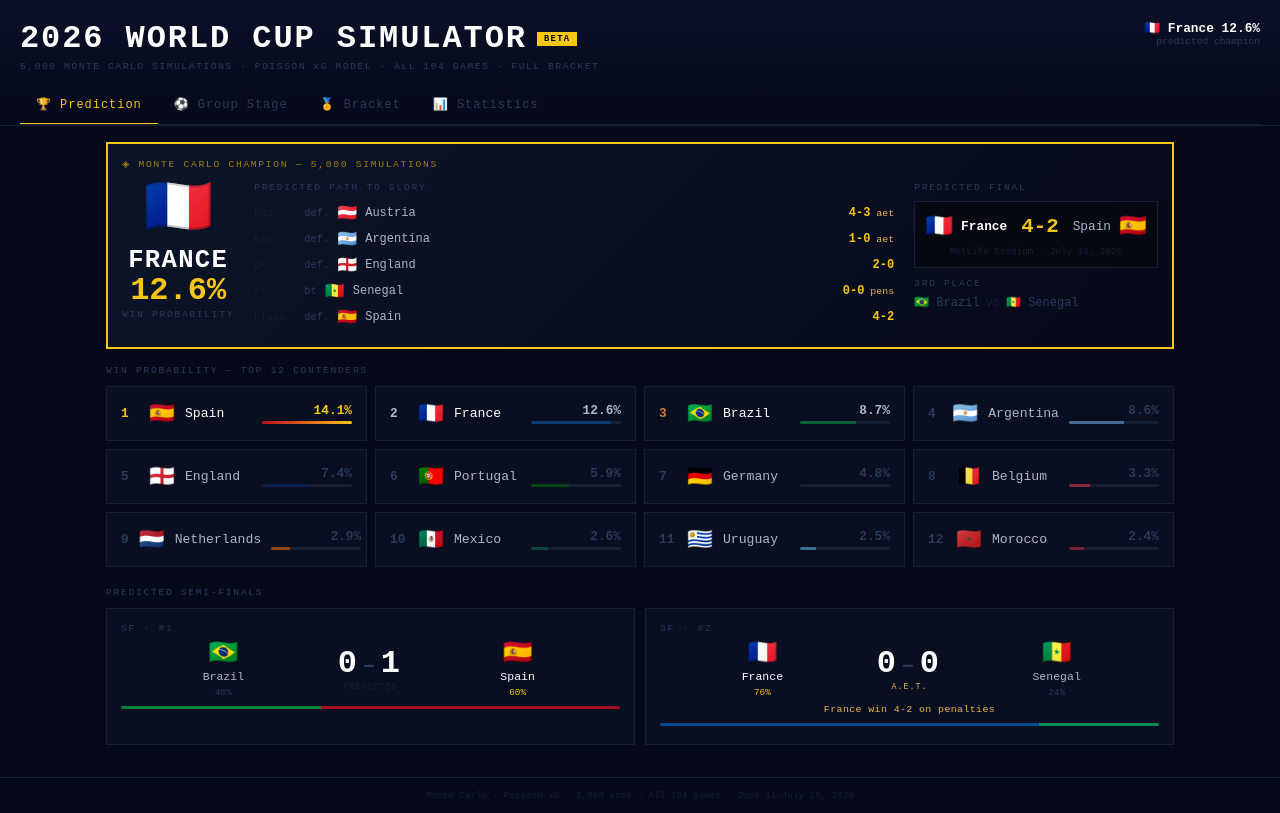
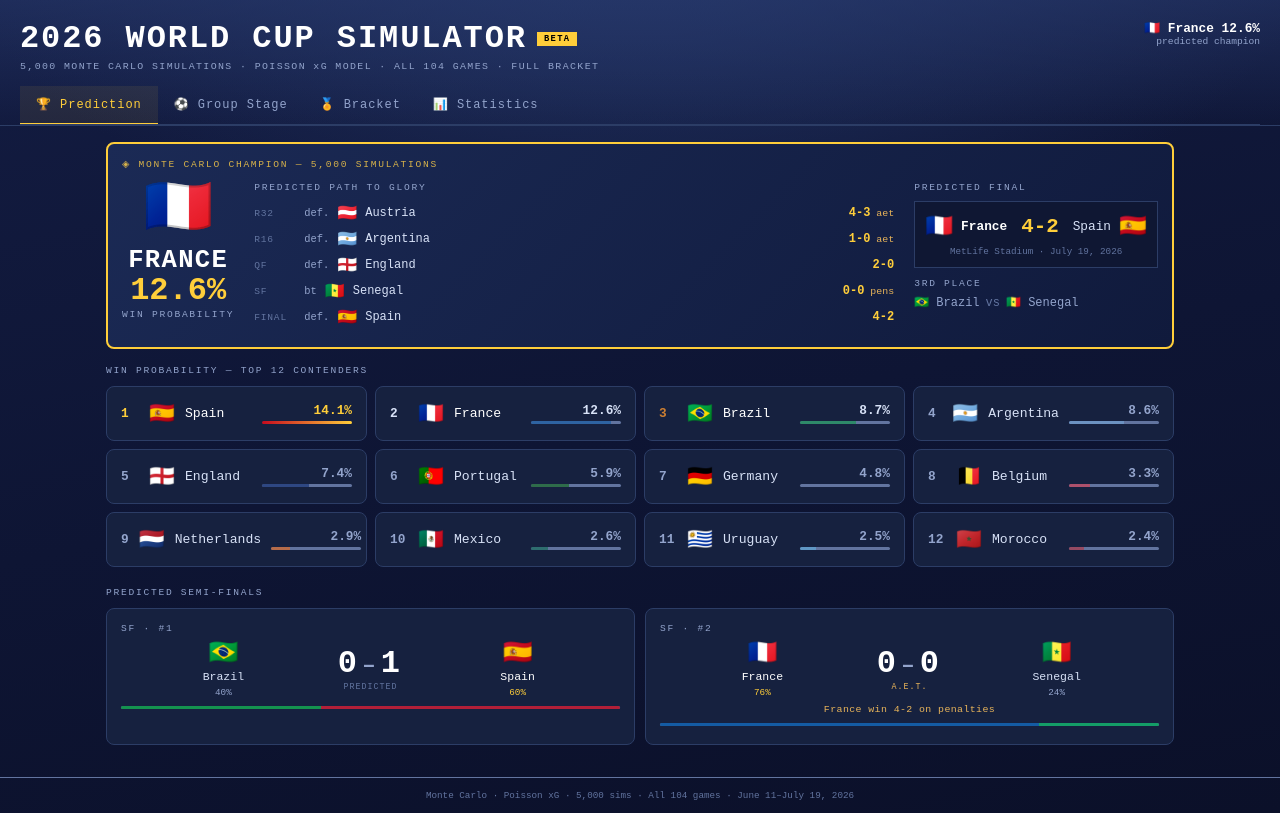
Before and after one commit to Aki88-Dot/WorldCupSim, a React (Vite) app: page / in a window 1280 px wide. Built offline with nearby package versions, Linux system fonts and the light colour scheme.

Commit message:
Update WC2026Simulator.jsx

```diff
--- a/src/WC2026Simulator.jsx
+++ b/src/WC2026Simulator.jsx
@@ -568,12 +568,12 @@ export default function WC2026() {
   }, []);
 
   if (!data) return (
-    <div style={{ minHeight: '100vh', background: '#06091A', display: 'flex', flexDirection: 'column', alignItems: 'center', justifyContent: 'center', fontFamily: 'monospace' }}>
+    <div style={{ minHeight: '100vh', background: 'radial-gradient(900px 460px at 50% 30%, #243667 0%, rgba(36,54,103,0) 65%), linear-gradient(168deg,#131C42,#0B1029)', display: 'flex', flexDirection: 'column', alignItems: 'center', justifyContent: 'center', fontFamily: 'monospace' }}>
       <style>{`@keyframes spin{to{transform:rotate(360deg)}} @keyframes pulse{0%,100%{opacity:1}50%{opacity:.4}}`}</style>
       <div style={{ fontSize: '3rem', animation: 'spin 1.5s linear infinite' }}>⚽</div>
-      <div style={{ color: '#FFD700', fontWeight: 700, fontSize: '1rem', letterSpacing: '0.2em', marginTop: '20px' }}>SIMULATING TOURNAMENT</div>
-      <div style={{ color: '#2A4A7A', fontSize: '0.72rem', marginTop: '8px', letterSpacing: '0.1em' }}>5,000 MONTE CARLO ITERATIONS · 104 GAMES EACH</div>
-      <div style={{ color: '#1A3060', fontSize: '0.65rem', marginTop: '4px' }}>Poisson xG model · Injury adjustments · Bracket projection</div>
+      <div style={{ color: '#FFCE3A', fontWeight: 700, fontSize: '1rem', letterSpacing: '0.2em', marginTop: '20px' }}>SIMULATING TOURNAMENT</div>
+      <div style={{ color: '#93A4CC', fontSize: '0.72rem', marginTop: '8px', letterSpacing: '0.1em' }}>5,000 MONTE CARLO ITERATIONS · 104 GAMES EACH</div>
+      <div style={{ color: '#62749F', fontSize: '0.65rem', marginTop: '4px' }}>Poisson xG model · Injury adjustments · Bracket projection</div>
     </div>
   );
 
@@ -583,19 +583,26 @@ export default function WC2026() {
   const maxWP = data.winProbs[0]?.p || 1;
 
   // ── STYLES ──
-  const bg = '#06091A', card = '#090E20', border = '#151F35';
-  const gold = '#F5C518', silver = '#A8B8CC', dim = '#2A3A5A', dimmer = '#151F35';
-  const green = '#22C55E', amber = '#F59E0B', red = '#EF4444';
+  // Brighter, more vibrant palette: lifted text tones for readability, a
+  // richer royal-blue ground with a soft top glow, and clearer card/borders.
+  const bg = '#0C1330', card = '#16213F', border = '#2C3D66';
+  const gold = '#FFCE3A', silver = '#D8E2F7', dim = '#93A4CC', dimmer = '#62749F';
+  const green = '#34D399', amber = '#FBBF24', red = '#F87171', accent = '#3DA9FC';
   const font = "'Courier New', Courier, monospace";
 
   const sx = {
-    app: { minHeight: '100vh', background: bg, fontFamily: font, color: silver },
-    hdr: { background: 'linear-gradient(180deg,#0B1028 0%,#06091A 100%)', borderBottom: `1px solid ${border}`, padding: '20px 20px 0' },
-    card: { background: card, border: `1px solid ${border}`, padding: '14px' },
+    app: {
+      minHeight: '100vh',
+      background: 'radial-gradient(1100px 520px at 50% -8%, #243667 0%, rgba(36,54,103,0) 62%), linear-gradient(168deg,#131C42 0%, #0E1534 52%, #0B1029 100%)',
+      backgroundColor: '#0C1330', backgroundAttachment: 'fixed',
+      fontFamily: font, color: silver,
+    },
+    hdr: { background: 'linear-gradient(180deg, rgba(40,58,110,0.55) 0%, rgba(12,19,48,0) 100%)', borderBottom: `1px solid ${border}`, padding: '20px 20px 0' },
+    card: { background: card, border: `1px solid ${border}`, padding: '14px', borderRadius: '8px' },
     label: { fontSize: '0.6rem', letterSpacing: '0.18em', textTransform: 'uppercase', color: dim },
-    tab: { background: 'none', border: 'none', padding: '11px 16px', fontFamily: font, fontSize: '0.75rem', cursor: 'pointer', letterSpacing: '0.08em', borderBottom: '2px solid transparent', transition: 'all .15s' },
-    rndBtn: { background: 'none', border: 'none', padding: '8px 12px', fontFamily: font, fontSize: '0.7rem', cursor: 'pointer', letterSpacing: '0.1em', borderBottom: '2px solid transparent', transition: 'all .15s' },
-    grpBtn: { background: 'none', border: `1px solid ${border}`, color: dim, padding: '5px 10px', fontFamily: font, cursor: 'pointer', fontSize: '0.72rem', transition: 'all .15s', letterSpacing: '0.05em' },
+    tab: { background: 'none', border: 'none', padding: '11px 16px', fontFamily: font, fontSize: '0.75rem', cursor: 'pointer', letterSpacing: '0.08em', borderBottom: '2px solid transparent', transition: 'all .18s ease' },
+    rndBtn: { background: 'none', border: 'none', padding: '8px 12px', fontFamily: font, fontSize: '0.7rem', cursor: 'pointer', letterSpacing: '0.1em', borderBottom: '2px solid transparent', borderRadius: '6px 6px 0 0', transition: 'all .18s ease' },
+    grpBtn: { background: 'none', border: `1px solid ${border}`, color: dim, padding: '5px 10px', fontFamily: font, cursor: 'pointer', fontSize: '0.72rem', borderRadius: '6px', transition: 'all .18s ease' , letterSpacing: '0.05em' },
     bar: { height: '3px', background: dimmer, borderRadius: '2px', overflow: 'hidden' },
     mono: { fontFamily: font },
   };
@@ -617,7 +624,7 @@ export default function WC2026() {
 
     return (
       <div onClick={() => setExpanded(open ? null : key)}
-        style={{ ...sx.card, cursor: 'pointer', borderColor: open ? '#2A4A7A' : border, marginBottom: 0, transition: 'border-color .15s' }}>
+        style={{ ...sx.card, cursor: 'pointer', borderColor: open ? accent : border, marginBottom: 0, transition: 'border-color .15s' }}>
         <div style={{ ...sx.label, marginBottom: '8px', display: 'flex', justifyContent: 'space-between', alignItems: 'center' }}>
           <span>{roundLabel} {isGroupGame ? `· Match ${idx + 1}` : `· #${idx + 1}`}</span>
           {g.label && <span style={{ color: dimmer, fontSize: '0.55rem' }}>{g.label}</span>}
@@ -690,8 +697,8 @@ export default function WC2026() {
     return (
       <div>
         {/* Champion card */}
-        <div style={{ ...sx.card, border: `2px solid ${gold}`, marginBottom: '16px', background: 'linear-gradient(135deg,#0C1528,#06091A)' }}>
-          <div style={{ ...sx.label, color: '#A08010', marginBottom: '12px' }}>◈ Monte Carlo Champion — {NSIMS.toLocaleString()} Simulations</div>
+        <div style={{ ...sx.card, border: `2px solid ${gold}`, marginBottom: '16px', background: 'linear-gradient(135deg,#1B2A55,#101A3C)' }}>
+          <div style={{ ...sx.label, color: '#D7B24A', marginBottom: '12px' }}>◈ Monte Carlo Champion — {NSIMS.toLocaleString()} Simulations</div>
           <div style={{ display: 'flex', flexWrap: 'wrap', gap: '20px', alignItems: 'flex-start' }}>
             {/* Winner */}
             <div style={{ textAlign: 'center', minWidth: '110px' }}>
@@ -724,7 +731,7 @@ export default function WC2026() {
             {/* Final matchup */}
             <div style={{ minWidth: '200px' }}>
               <div style={{ ...sx.label, marginBottom: '8px' }}>Predicted final</div>
-              <div style={{ background: '#060912', border: `1px solid ${border}`, padding: '10px', marginBottom: '10px' }}>
+              <div style={{ background: '#0F1733', border: `1px solid ${border}`, padding: '10px', marginBottom: '10px' }}>
                 <div style={{ display: 'flex', alignItems: 'center', gap: '8px', justifyContent: 'center' }}>
                   <span style={{ fontSize: '1.4rem' }}>{F(winner)}</span>
                   <span style={{ color: '#fff', fontWeight: 700, fontSize: '0.8rem' }}>{winner}</span>
@@ -788,11 +795,11 @@ export default function WC2026() {
       <div>
         <div style={{ display: 'flex', flexWrap: 'wrap', gap: '5px', marginBottom: '16px' }}>
           {Object.keys(GS).map(g => (
-            <button key={g} onClick={() => setGrp(g)} style={{
+            <button key={g} onClick={() => setGrp(g)} className={`wc-grp${grp === g ? ' on' : ''}`} style={{
               ...sx.grpBtn,
-              background: grp === g ? '#0D1E40' : 'none',
+              background: grp === g ? 'linear-gradient(135deg,#1B2E5E,#16264E)' : 'none',
               color: grp === g ? gold : dim,
-              borderColor: grp === g ? '#2A4A7A' : border,
+              borderColor: grp === g ? gold : border,
             }}>
               {g}
             </button>
@@ -812,7 +819,7 @@ export default function WC2026() {
             </thead>
             <tbody>
               {standing.map((row, i) => (
-                <tr key={row.t} style={{ borderBottom: `1px solid #0C1020`, background: i < 2 ? '#0B1530' : i === 2 ? '#0A1020' : 'none' }}>
+                <tr key={row.t} style={{ borderBottom: `1px solid #223354`, background: i < 2 ? '#1A2950' : i === 2 ? '#141E40' : 'none' }}>
                   <td style={{ padding: '7px 8px', color: i < 2 ? green : i === 2 ? amber : red, fontSize: '0.65rem', fontWeight: 700 }}>
                     {i < 2 ? '▲' : i === 2 ? '◆' : '▼'}
                   </td>
@@ -865,10 +872,11 @@ export default function WC2026() {
         {/* Round selector */}
         <div style={{ display: 'flex', borderBottom: `1px solid ${border}`, marginBottom: '16px', flexWrap: 'wrap' }}>
           {[['r32','R32',16],['r16','R16',8],['qf','QF',4],['sf','SF',2],['final','Final',2]].map(([id, label, n]) => (
-            <button key={id} onClick={() => setRnd(id)} style={{
+            <button key={id} onClick={() => setRnd(id)} className="wc-rnd" style={{
               ...sx.rndBtn,
               color: rnd === id ? gold : dim,
               borderBottomColor: rnd === id ? gold : 'transparent',
+              background: rnd === id ? 'rgba(255,206,58,0.08)' : 'none',
               marginBottom: '-1px',
             }}>
               {label} <span style={{ fontSize: '0.58rem', color: dimmer }}>·{n}</span>
@@ -883,7 +891,7 @@ export default function WC2026() {
         {rnd === 'final' ? (
           <div>
             {/* THE FINAL — special treatment */}
-            <div style={{ ...sx.card, border: `2px solid ${gold}`, marginBottom: '16px', background: 'linear-gradient(135deg,#0C1528,#06091A)', position: 'relative' }}>
+            <div style={{ ...sx.card, border: `2px solid ${gold}`, marginBottom: '16px', background: 'linear-gradient(135deg,#1B2A55,#101A3C)', position: 'relative' }}>
               <div style={{ textAlign: 'center', marginBottom: '10px' }}>
                 <span style={{ background: gold, color: '#000', fontSize: '0.6rem', fontWeight: 900, padding: '3px 12px', letterSpacing: '0.2em' }}>🏆 THE FINAL · MetLife Stadium · July 19</span>
               </div>
@@ -955,7 +963,7 @@ export default function WC2026() {
             <span style={{ color: dimmer, fontSize: '0.68rem', width: '20px', textAlign: 'right' }}>{i + 1}</span>
             <span style={{ fontSize: '1rem', width: '22px', textAlign: 'center' }}>{F(x.t)}</span>
             <span style={{ width: '110px', fontSize: '0.78rem', color: i < 3 ? '#fff' : silver, overflow: 'hidden', textOverflow: 'ellipsis', whiteSpace: 'nowrap' }}>{x.t}</span>
-            <div style={{ flex: 1, height: '10px', background: '#0A1020', position: 'relative', borderRadius: '1px' }}>
+            <div style={{ flex: 1, height: '10px', background: '#101A3A', position: 'relative', borderRadius: '1px' }}>
               <div style={{ position: 'absolute', top: 0, left: 0, height: '100%', width: `${x.p / maxWP * 100}%`, background: i === 0 ? `linear-gradient(90deg,${C(x.t)},${gold})` : C(x.t) + '77', transition: 'width 1.2s ease' }} />
             </div>
             <span style={{ width: '42px', textAlign: 'right', color: i === 0 ? gold : i < 3 ? silver : dim, fontWeight: i < 3 ? 700 : 400, fontSize: '0.8rem' }}>{x.p}%</span>
@@ -976,7 +984,7 @@ export default function WC2026() {
           </thead>
           <tbody>
             {data.reachProbs.map((row, i) => (
-              <tr key={row.t} style={{ borderBottom: `1px solid #0A1020` }}>
+              <tr key={row.t} style={{ borderBottom: `1px solid #1A2746` }}>
                 <td style={{ padding: '6px 8px' }}>
                   <div style={{ display: 'flex', alignItems: 'center', gap: '6px' }}>
                     <span style={{ fontSize: '0.9rem' }}>{F(row.t)}</span>
@@ -1012,7 +1020,7 @@ export default function WC2026() {
         ].map((line, i) => (
           <div key={i} style={{ paddingLeft: '10px', borderLeft: `2px solid ${border}`, marginBottom: '4px' }}>→ {line}</div>
         ))}
-        <div style={{ marginTop: '10px', color: '#1A2A3A', fontSize: '0.6rem' }}>
+        <div style={{ marginTop: '10px', color: dimmer, fontSize: '0.6rem' }}>
           For entertainment purposes only. Predictions inherently uncertain. Please gamble responsibly.
         </div>
       </div>
@@ -1024,11 +1032,22 @@ export default function WC2026() {
     <div style={sx.app}>
       <style>{`
         *{box-sizing:border-box;margin:0;padding:0}
-        button:hover{opacity:.8}
-        ::-webkit-scrollbar{width:4px;height:4px}
-        ::-webkit-scrollbar-track{background:#06091A}
-        ::-webkit-scrollbar-thumb{background:#151F35;border-radius:2px}
+        button{transition:all .18s ease}
+        ::-webkit-scrollbar{width:6px;height:6px}
+        ::-webkit-scrollbar-track{background:#0B1029}
+        ::-webkit-scrollbar-thumb{background:#34487A;border-radius:3px}
+        ::-webkit-scrollbar-thumb:hover{background:#3DA9FC}
         @keyframes fadeIn{from{opacity:0;transform:translateY(4px)}to{opacity:1;transform:translateY(0)}}
+        /* Dynamic tabs */
+        .wc-tab:hover{color:#FFE07A !important;background:rgba(61,169,252,0.10) !important}
+        .wc-tab.on{background:rgba(255,206,58,0.08) !important}
+        /* Dynamic round pills */
+        .wc-rnd:hover{color:#FFE07A !important;background:rgba(61,169,252,0.12) !important}
+        /* Dynamic group chips — lift + glow */
+        .wc-grp:hover{transform:translateY(-2px);box-shadow:0 6px 16px rgba(61,169,252,0.28);border-color:#3DA9FC !important;color:#EAF1FF !important}
+        .wc-grp.on{box-shadow:0 4px 14px rgba(255,206,58,0.22)}
+        /* Cards gently respond */
+        .wc-press:active{transform:scale(0.997)}
       `}</style>
 
       {/* Header */}
@@ -1052,7 +1071,7 @@ export default function WC2026() {
         {/* Tab bar */}
         <div style={{ display: 'flex', borderBottom: `1px solid ${border}`, gap: 0, overflowX: 'auto' }}>
           {[['prediction','🏆 Prediction'],['groups','⚽ Group Stage'],['bracket','🏅 Bracket'],['stats','📊 Statistics']].map(([id, label]) => (
-            <button key={id} onClick={() => setTab(id)} style={{
+            <button key={id} onClick={() => setTab(id)} className={`wc-tab${tab === id ? ' on' : ''}`} style={{
               ...sx.tab,
               color: tab === id ? gold : dim,
               borderBottomColor: tab === id ? gold : 'transparent',
```
